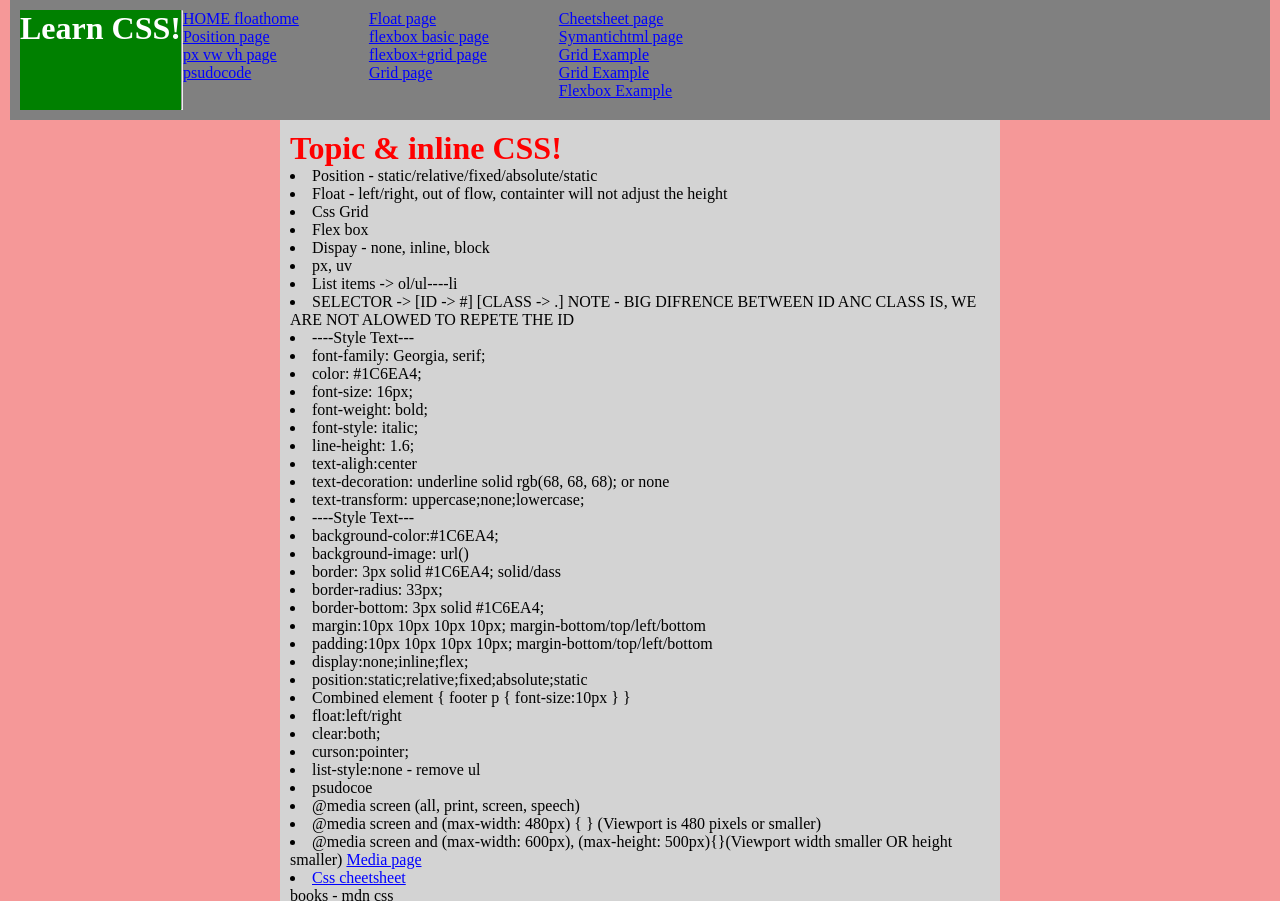
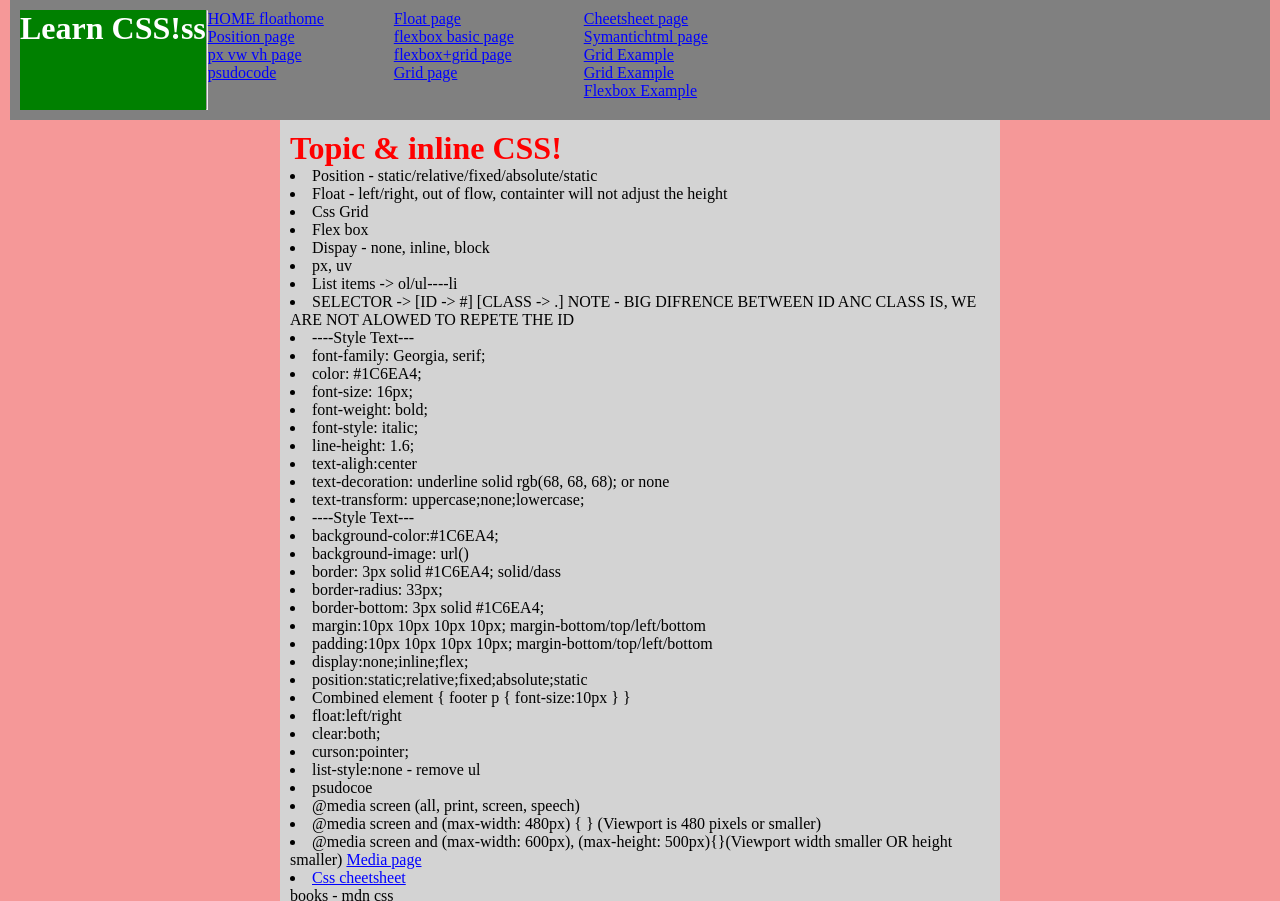
Before and after one commit to SRIKDKUMAR/web-platform-tagtux, a plain HTML site: page index.html in a window 1280 px wide. Shown: the top 901 px of the page. Drawn offline with Linux system fonts and the light colour scheme.

Commit message:
1 file modified

```diff
--- a/index.html
+++ b/index.html
@@ -38,7 +38,7 @@
   <body>
 
     <header>
-        <h1 style="background-color:green">Learn CSS!</h1><hr>
+        <h1 style="background-color:green">Learn CSS!ss</h1><hr>
         <div>
         <a href="/floathome.html">HOME floathome</a><br/>
         <a href="/position.html">Position page</a><br/>
```
